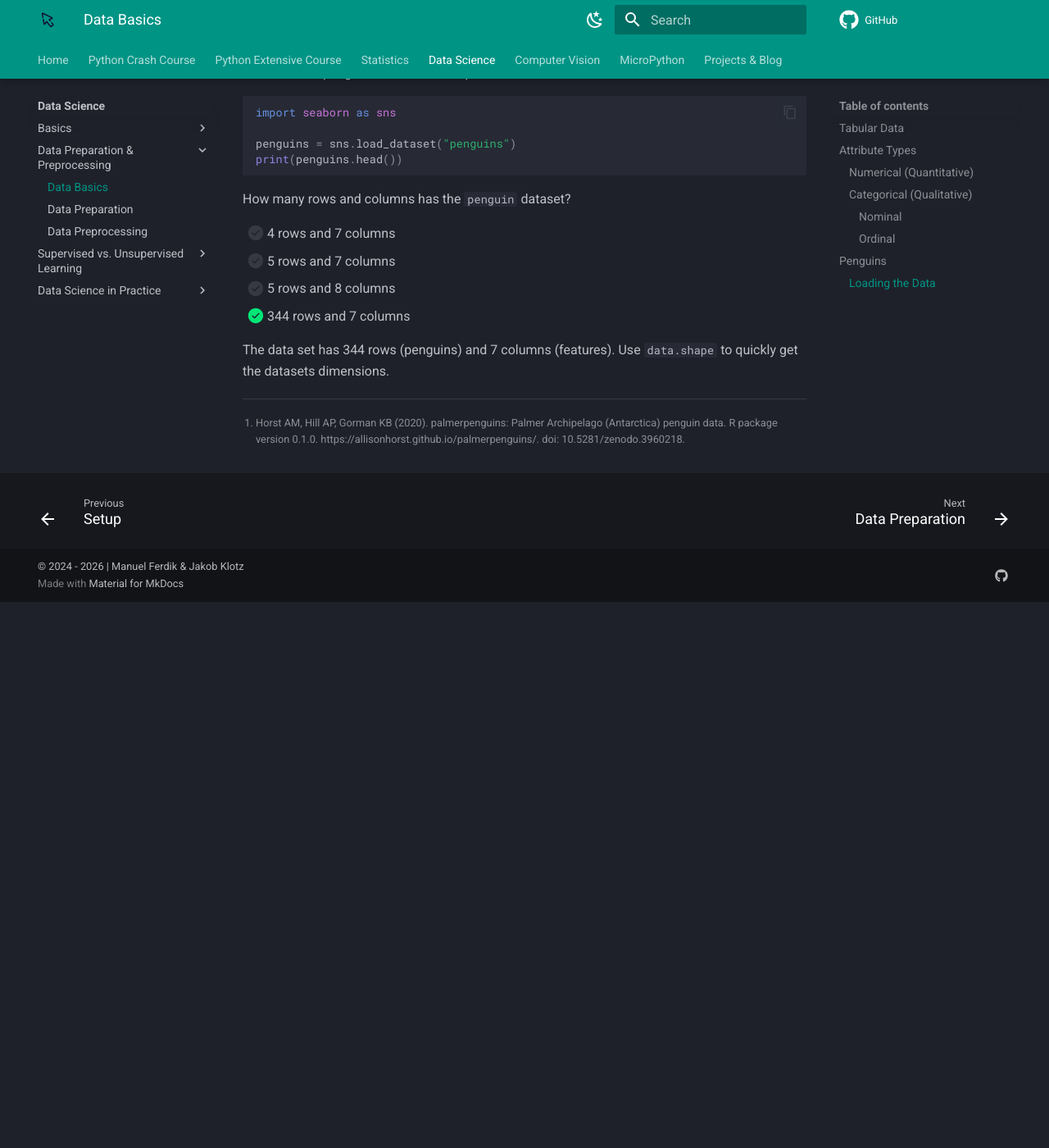
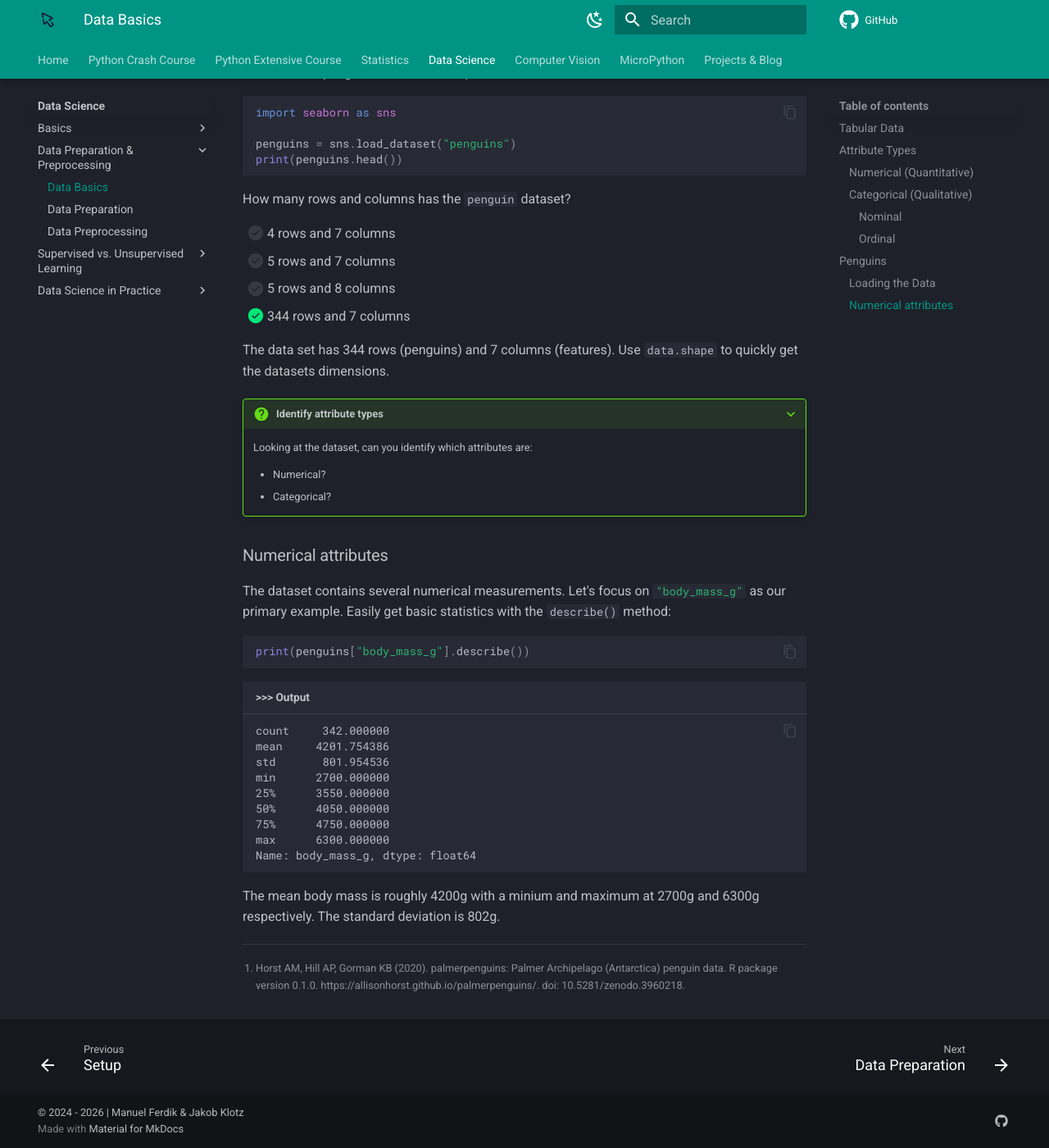
Before and after one commit to mciwing/mciwing.github.io, an MkDocs documentation site: the page built from docs/data-science/data/basics.md, in a window 1280 px wide and 1400 px high, scrolled down 3402 px. Shown: the whole window at 82% size. Built offline with MkDocs 1.6.1 and Material for MkDocs 9.7.7, drawn with Linux system fonts in a browser that asks for light colours; comment, search, counter and statistics services are not loaded; before the commit the page ends 4136 px from its top, so only the background shows below that.

Commit message:
docs: introduce `describe()` method

````diff
--- a/docs/data-science/data/basics.md
+++ b/docs/data-science/data/basics.md
@@ -154,3 +154,35 @@ How many rows and columns has the `penguin` dataset?
 The data set has 344 rows (penguins) and 7 columns (features). Use `data.shape`
 to quickly get the datasets dimensions.
 </quiz>
+
+???+ question "Identify attribute types"
+
+    Looking at the dataset, can you identify which attributes are:
+
+    - Numerical?
+    - Categorical?
+
+### Numerical attributes
+
+The dataset contains several numerical measurements. Let's focus on
+`#!python "body_mass_g"` as our primary example. Easily get basic statistics
+with the `describe()` method:
+
+```python
+print(penguins["body_mass_g"].describe())
+```
+
+```title=">>> Output"
+count     342.000000
+mean     4201.754386
+std       801.954536
+min      2700.000000
+25%      3550.000000
+50%      4050.000000
+75%      4750.000000
+max      6300.000000
+Name: body_mass_g, dtype: float64
+```
+
+The mean body mass is roughly 4200g with a minium and maximum at 2700g and
+6300g respectively. The standard deviation is 802g.
````
